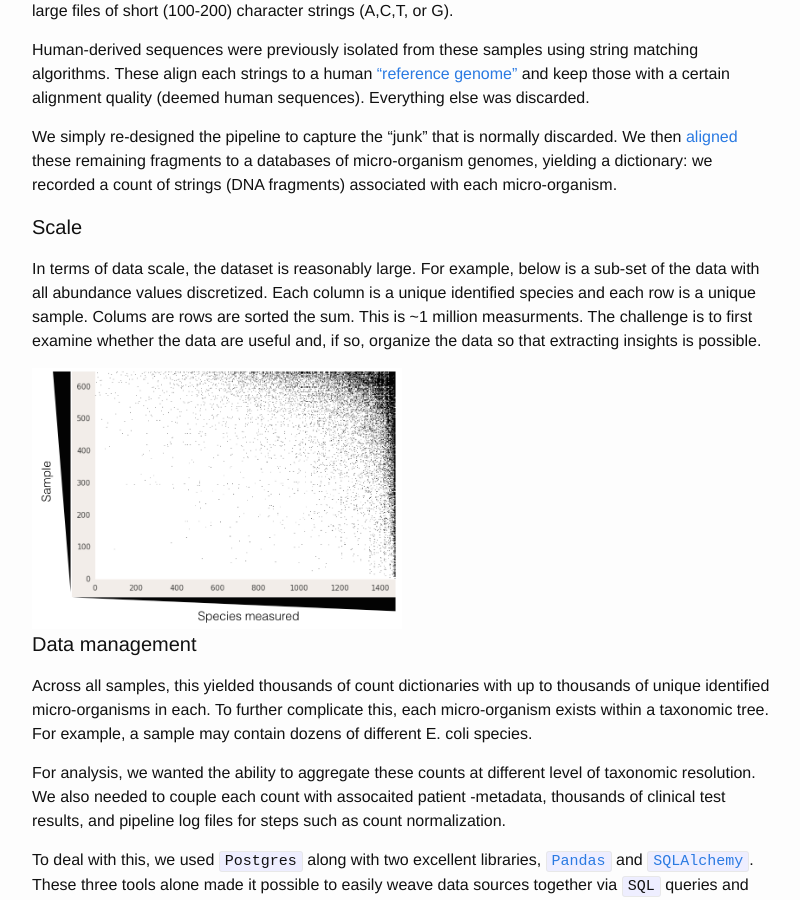
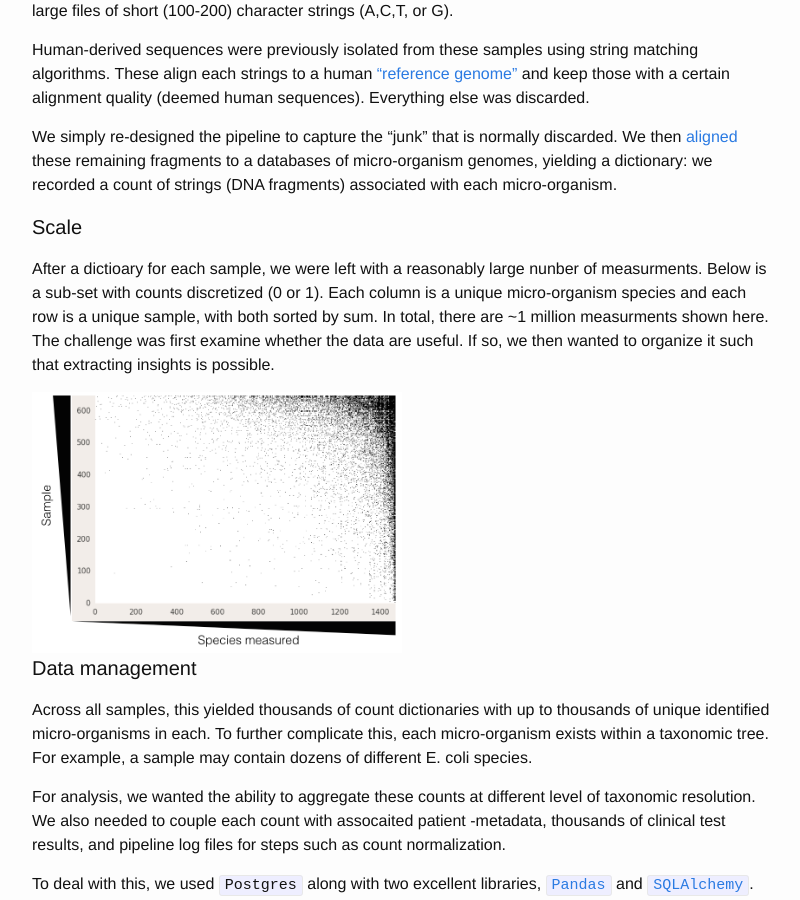
Before and after one commit to rlancemartin/rlancemartin.github.io, a Jekyll site: the page built from _posts/2015-02-10-infectome.markdown, in a window 1280 px wide and 900 px high, scrolled down 1284 px. Shown: the whole window, without its empty margins (238-1038 px from the left). Built offline with Jekyll 4.4.1, drawn with Linux system fonts in a browser that asks for light colours; Markdown is read by kramdown in place of the engine named in the settings.

Commit message:
Updated.

```diff
--- a/_posts/2015-02-10-infectome.markdown
+++ b/_posts/2015-02-10-infectome.markdown
@@ -42,7 +42,7 @@ We simply re-designed the pipeline to capture the "junk" that is normally discar
 
 ####Scale
 
-In terms of data scale, the dataset is reasonably large. For example, below is a sub-set of the data with all abundance values discretized. Each column is a unique identified species and each row is a unique sample. Colums are rows are sorted the sum. This is ~1 million measurments. The challenge is to first examine whether the data are useful and, if so, organize the data so that extracting insights is possible.
+After a dictioary for each sample, we were left with a reasonably large nunber of measurments. Below is a sub-set with counts discretized (0 or 1). Each column is a unique micro-organism species and each row is a unique sample, with both sorted by sum. In total, there are ~1 million measurments shown here. The challenge was first examine whether the data are useful. If so, we then wanted to organize it such that extracting insights is possible.
 
 <div class="imgcap">
 <img src="/assets/Infectome_1_1.jpg" width="50%">
```
